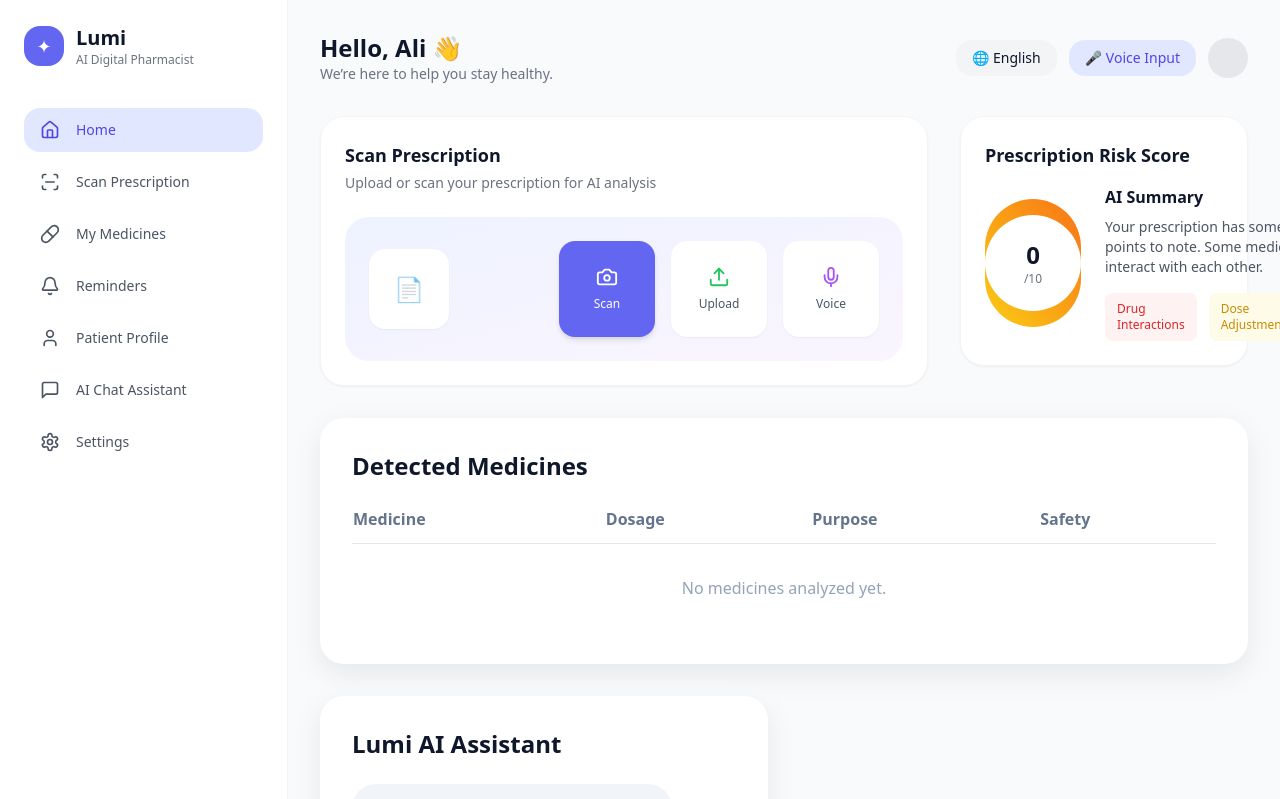
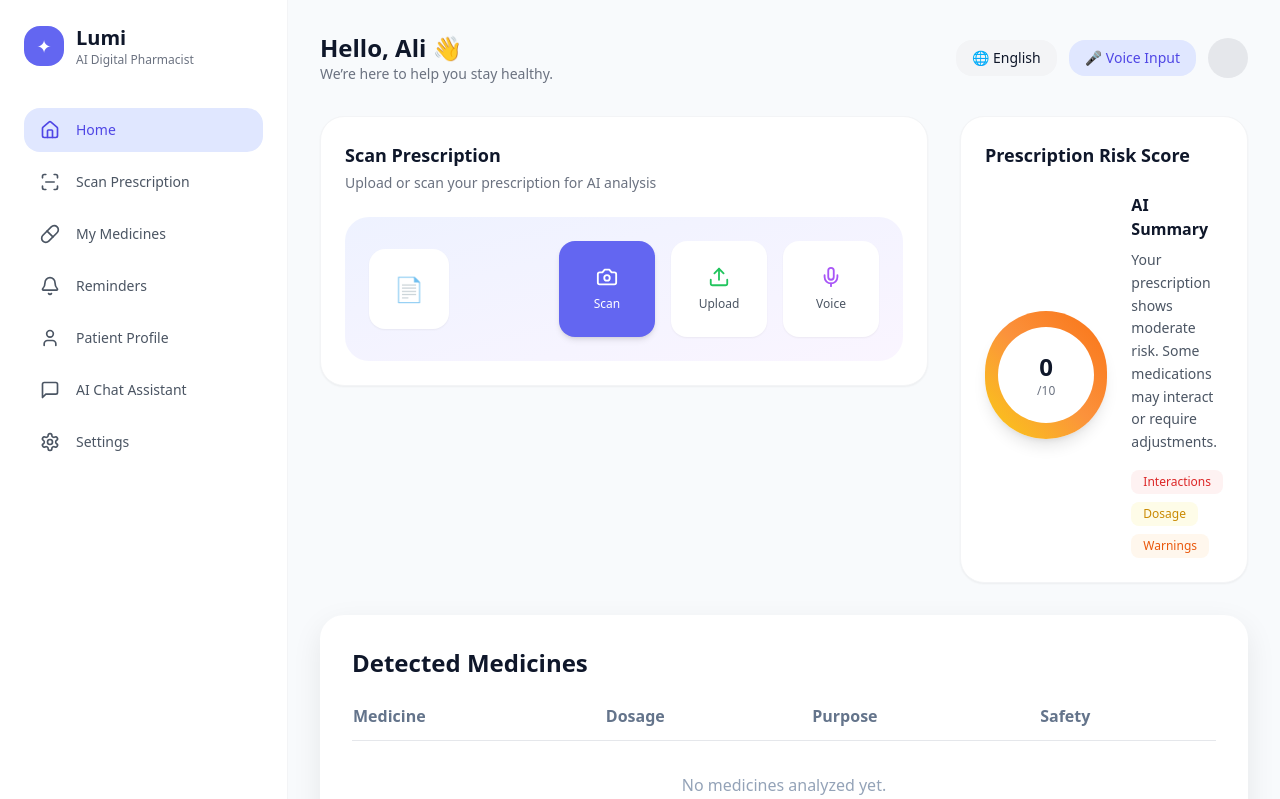
Before and after one commit to rxaliaffan/Lumi-AI, a Next.js app: page / in a window 1280 px wide. Shown: the top 799 px of the page. Built offline with nearby package versions, Linux system fonts and the light colour scheme.

Commit message:
Update RiskScore.js

```diff
--- a/components/RiskScore.js
+++ b/components/RiskScore.js
@@ -2,47 +2,56 @@ export default function RiskScore({ data }) {
   const score = data?.riskScore || 0;
 
   return (
-    <div className="bg-white rounded-3xl p-6 shadow-sm border border-gray-100">
+    <div className="bg-white rounded-3xl p-6 border border-gray-100 shadow-sm">
 
-      <h3 className="text-lg font-semibold mb-4">Prescription Risk Score</h3>
+      <h3 className="text-lg font-semibold mb-6">
+        Prescription Risk Score
+      </h3>
 
       <div className="flex items-center gap-6">
 
-        {/* Donut */}
-        <div className="relative w-32 h-32">
-          <div className="w-full h-full rounded-full bg-gradient-to-tr from-yellow-400 to-orange-500 flex items-center justify-center">
+        {/* DONUT */}
+        <div className="relative w-32 h-32 flex items-center justify-center">
+
+          <div className="w-full h-full rounded-full bg-gradient-to-tr from-yellow-400 via-orange-400 to-orange-500 flex items-center justify-center shadow-lg">
+
             <div className="w-24 h-24 bg-white rounded-full flex flex-col items-center justify-center">
               <span className="text-2xl font-bold">{score}</span>
               <span className="text-xs text-gray-500">/10</span>
             </div>
+
           </div>
+
         </div>
 
-        {/* AI Summary */}
-        <div>
+        {/* RIGHT SIDE CONTENT */}
+        <div className="flex-1">
+
           <h4 className="font-semibold mb-2">AI Summary</h4>
-          <p className="text-sm text-gray-600">
-            Your prescription has some important points to note.
-            Some medicines may interact with each other.
+
+          <p className="text-sm text-gray-600 leading-relaxed">
+            Your prescription shows moderate risk. Some medications may interact
+            or require adjustments.
           </p>
 
-          <div className="flex gap-3 mt-4">
+          {/* TAGS */}
+          <div className="flex gap-2 mt-4 flex-wrap">
 
-            <div className="bg-red-50 text-red-600 px-3 py-2 rounded-lg text-xs">
-              Drug Interactions
-            </div>
+            <span className="bg-red-50 text-red-600 text-xs px-3 py-1 rounded-lg">
+              Interactions
+            </span>
 
-            <div className="bg-yellow-50 text-yellow-600 px-3 py-2 rounded-lg text-xs">
-              Dose Adjustment
-            </div>
+            <span className="bg-yellow-50 text-yellow-600 text-xs px-3 py-1 rounded-lg">
+              Dosage
+            </span>
 
-            <div className="bg-orange-50 text-orange-600 px-3 py-2 rounded-lg text-xs">
+            <span className="bg-orange-50 text-orange-600 text-xs px-3 py-1 rounded-lg">
               Warnings
-            </div>
+            </span>
 
           </div>
+
         </div>
-
       </div>
     </div>
   );
```
